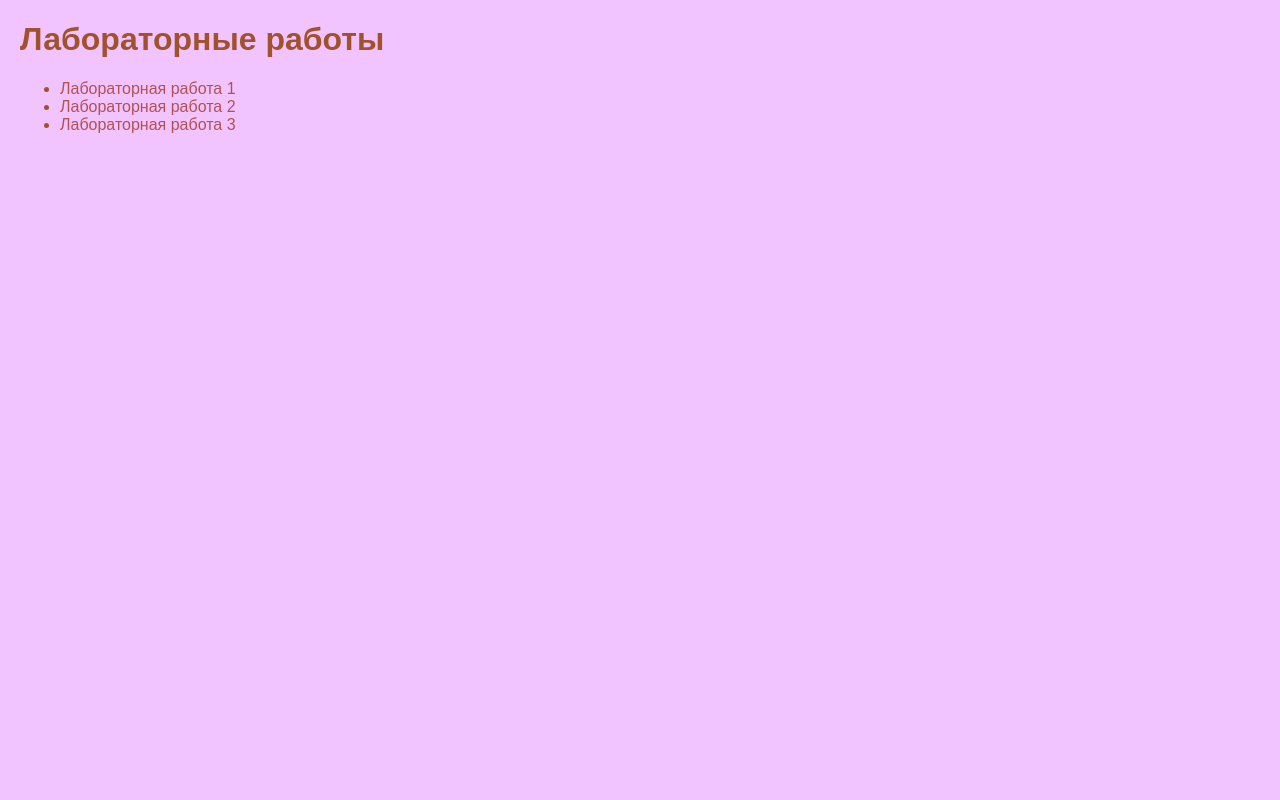
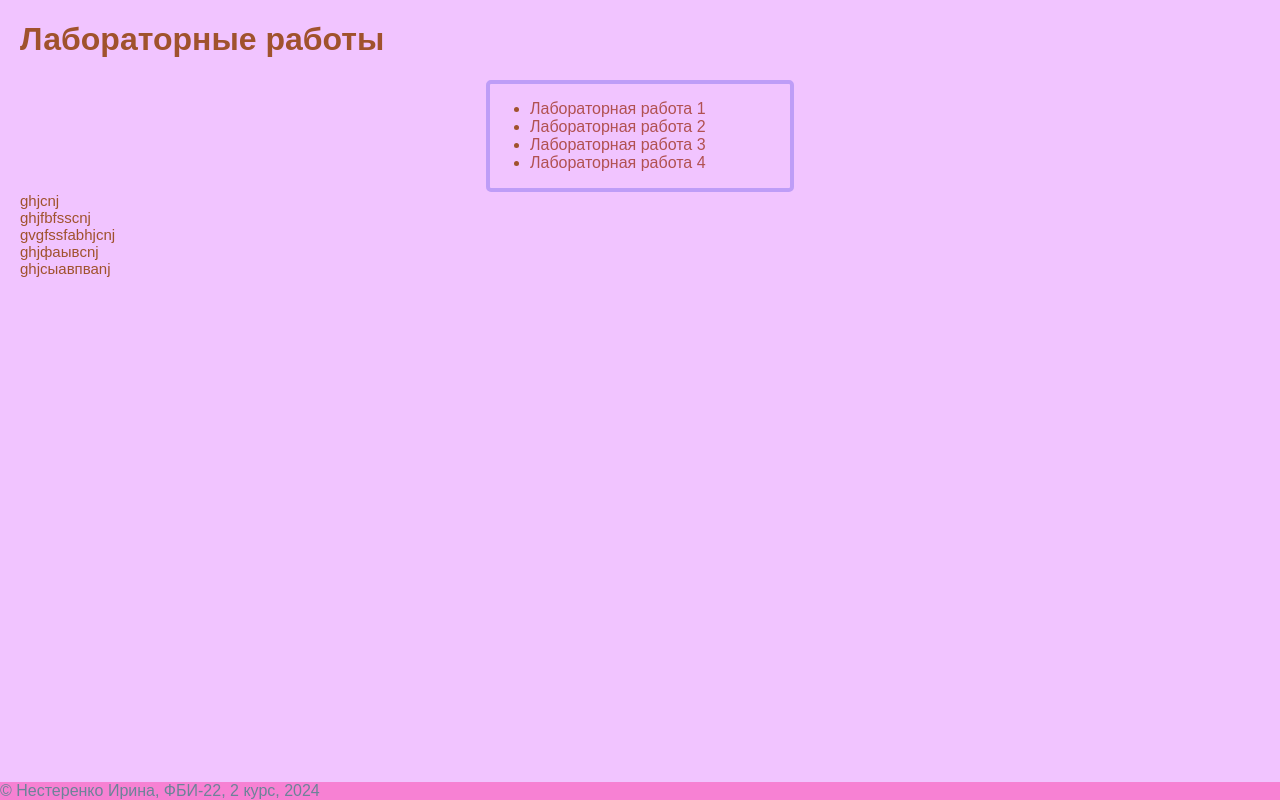
Before and after one commit to nstrnkrn/-web-front-labs, a plain HTML site: page index.html in a window 1280 px wide. Drawn offline with Linux system fonts and the light colour scheme.

Commit message:
Индекс

```diff
--- a/index.html
+++ b/index.html
@@ -5,7 +5,7 @@
     <meta http-equiv="X-UA-Compatible" content="IE=edge">
     <meta name="viewport" content="width=device-width, initial-scale=1.0">
     <title>Нестеренко Ирина Павловна. Лабораторные работы по WEB-програмированию</title>
-    <link rel="stylesheet" href="../main.css">
+    <link rel="stylesheet" href="main.css">
     <link rel="apple-touch-icon"  href="favicon.ico">
     <link rel="icon" type="image/png" sizes="32x32" href="favicon-32x32.png">
     <link rel="icon" type="image/png" sizes="16x16" href="favicon-16x16.png">
@@ -13,11 +13,24 @@
 </head>
 <body>
     <h1>Лабораторные работы</h1>
-
+<div class="menu">
     <ul>
         <li><a href="lab1/lab1.html">Лабораторная работа 1</a></li>
         <li><a href="lab2/usb.html">Лабораторная работа 2</a></li>
         <li><a href="lab3/lab3.html">Лабораторная работа 3</a></li>
+        <li><a href="lab4/lab4.html">Лабораторная работа 4</a></li>
     </ul>
+</div>
+<footer>
+    &copy; Нестеренко Ирина, ФБИ-22, 2 курс, 2024
+</footer>
+
+<div style="font-size: 15px;">
+    ghjcnj<br>
+    ghjfbfsscnj<br>
+    gvgfssfabhjcnj<br>
+    ghjфаывcnj<br>
+    ghjcыавпваnj<br>
+</div>
 </body>
 </html>
```
